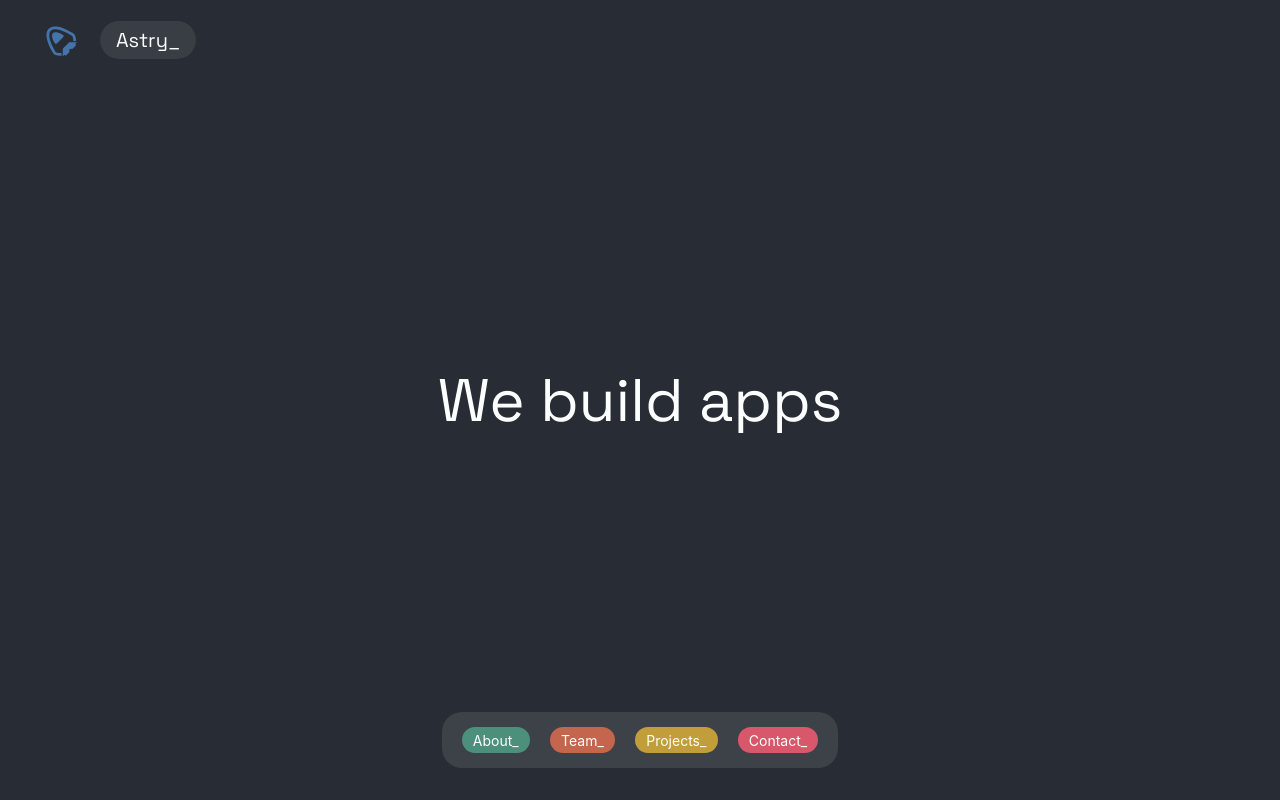
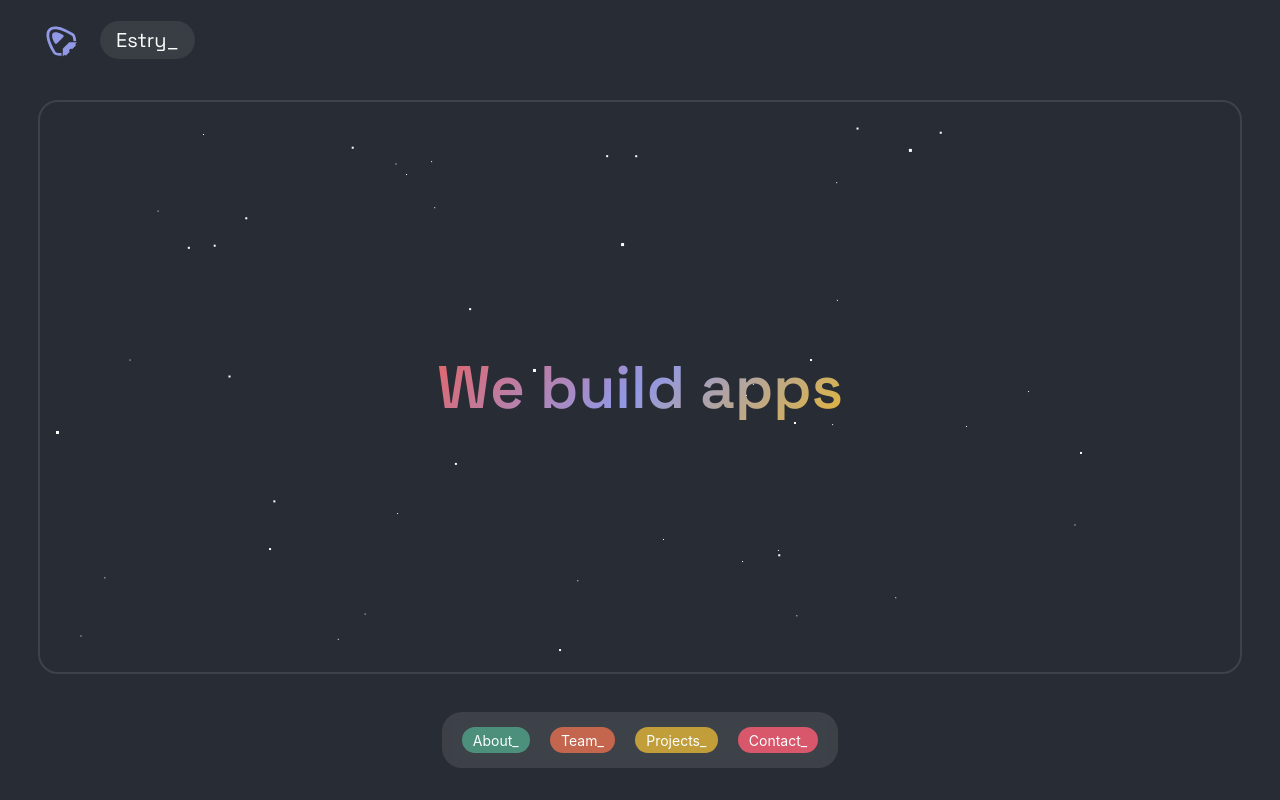
Before and after one commit to Oliver-Redeyoff/astry, a React (Create React App) app in the folder app/: page / in a window 1280 px wide. Shown: the top 800 px of the page. Built offline with nearby package versions, Linux system fonts and the light colour scheme.

Commit message:
Added stars

```diff
--- a/app/src/App.css
+++ b/app/src/App.css
@@ -13,15 +13,22 @@
     --sections-height: 80px;
     --logo-size: 40px;
 
-    --blue-color: 68, 116, 171;
+    /* --blue-color: 68, 116, 171; */
+    --blue-color: 145, 152, 229;
+    --red-color: 230, 100, 101;
     --orange-color: 231, 111, 81;
     --pink-color: 255, 93, 115;
     --yellow-color: 228, 182, 55;
     --green-color: 81, 164, 138;
-    --dark-color: 40, 44, 52;
+    --dark-color: 50, 54, 62;
+    --darker-color: 40, 44, 52;
+    --darkerer-color: 30, 34, 42;
     --light-color: 251, 255, 254;
+    --lighter-color: 255, 255, 255;
 
-    --bg-color: var(--dark-color);
+    --bg-color: var(--darker-color);
+    --bg-lighter-color: var(--dark-color);
+    --bg-darker-color: var(--darkerer-color);
     --text-color: var(--light-color);
     --primary-color: var(--blue-color);
 }
--- a/app/src/components/pages/Home.js
+++ b/app/src/components/pages/Home.js
@@ -4,10 +4,81 @@ import '../../css/pages/team.css'
 import '../../css/pages/projects.css'
 import '../../css/pages/contact.css'
 
+import { useState, useEffect } from 'react'
+
 import Logo from '../misc/logo.js'
 
 
 function Home() {
+
+    var sloganIndex = 0
+    const slogan_texts = [
+        "We build apps",
+        "We build websites",
+        "We are Astry"
+    ]
+
+    // const [sloganIndex, setSloganIndex] = useState(0)
+    const [slogan, setSlogan] = useState("")
+    const [starLocations, setStarLocations] = useState([])
+
+    useEffect(() => {
+        const timer = setTimeout(() => {
+            updateSloganText("")
+        }, 3000)
+
+        var starCounts = [150, 100, 50]
+        var temp = []
+        for (var level=0 ; level<3 ; level++) {
+            for (var p=0 ; p<starCounts[level] ; p++) {
+                var pos_rand = Math.random()
+                var star_x = (pos_rand * 100 - 50) + "%"
+                var star_y = -(pos_rand * 100 - 50) + "%"
+                var star_delay_factor = Math.random()
+                temp.push([level+1, star_x, star_y, star_delay_factor])
+            }
+        }
+        setStarLocations(temp)
+
+        return () => {clearTimeout(timer)}
+    }, [])
+
+    function updateSloganText(currentSloganText) {
+        var sloganTextAim = slogan_texts[sloganIndex]
+
+        if (currentSloganText == sloganTextAim) {
+            sloganIndex += 1
+            if (sloganIndex >= slogan_texts.length) {
+                return
+            } else {
+                setTimeout(() => {updateSloganText(currentSloganText)}, 3000)
+            }
+        } else {
+            var new_slogan_text = ""
+
+            // figure out if we need to remove a letter of add one
+            var remove_letter = false
+            if (currentSloganText.length != 0) {
+                for (var i=0 ; i<currentSloganText.length ; i++) {
+                    if (currentSloganText.charAt(i) != sloganTextAim.charAt(i)) {
+                        remove_letter = true
+                    }
+                }
+            }
+
+            if (remove_letter == true) {
+                new_slogan_text = currentSloganText.slice(0, currentSloganText.length - 1)
+            } else {
+                var next_letter = sloganTextAim.charAt(currentSloganText.length)
+                new_slogan_text = currentSloganText + next_letter
+            }
+
+            setSlogan(new_slogan_text)
+
+            setTimeout(() => {updateSloganText(new_slogan_text)}, 120)
+
+        }
+    }
 
     return (
         <div className="home">
@@ -23,14 +94,20 @@ function Home() {
                             <div className='smoke'></div>
                         </div>
                     </div>
-                    <div className='header-name box-text'>Astry</div>
+                    <div className='header-name box-text'>Estry</div>
                 </div>
 
                 <div className="welcome-body">
                     <div className='slogan-container'>
-                        <div className='slogan'>
-                            We build apps
-                        </div>
+                        {starLocations.map((star, i) => (
+                            <div className={"star star-" + star[0]} style={{
+                                "left": star[1],
+                                "top": star[2],
+                                "animationDelay": (10 * star[0] * star[3]) + "s",
+                                "animationDuration": (10 * star[0]) + "s"
+                            }} />
+                        ))}
+                        <div className='slogan'><span>{slogan}</span></div>
                     </div>
                 </div>
 
--- a/app/src/css/pages/about.css
+++ b/app/src/css/pages/about.css
@@ -1,7 +1,6 @@
 .about {
     position: relative;
     box-sizing: border-box;
-    background: linear-gradient(rgb(var(--dark-color)), rgba(var(--dark-color), 0.5));
     padding: 20px var(--padding);
     width: 100vw;
     z-index: 20;
--- a/app/src/css/pages/contact.css
+++ b/app/src/css/pages/contact.css
@@ -1,7 +1,6 @@
 .contact {
     position: relative;
     box-sizing: border-box;
-    background: linear-gradient(rgb(var(--dark-color)), rgba(var(--dark-color), 0.5));
     padding: 20px var(--padding);
     width: 100vw;
     z-index: 20;
--- a/app/src/css/pages/home.css
+++ b/app/src/css/pages/home.css
@@ -40,6 +40,15 @@
   }
 }
 
+@keyframes star {
+  0% {
+    transform: translateX(0px) translateY(0px);
+  }
+  100% {
+    transform: translateX(2000px) translateY(2000px);
+  }
+}
+
 .box-text {
   background-color: rgba(255, 255, 255, 0.08);
   padding: 0.3em 0.8em;
@@ -54,6 +63,7 @@
   width: 100vw;
   height: 100vh;
   overflow: hidden;
+  background-color: rgb(var(--bg-lighter-color));
   z-index: 30;
 }
 
@@ -94,7 +104,7 @@
 
 .welcome-header .header-logo .logo-animate .boom {
   position: absolute;
-  background-color: rgb(var(--dark-color));
+  background-color: rgb(var(--bg-color));
   height: 0px;
   width: 0px;
   top: calc(var(--header-height)/2);
@@ -112,7 +122,7 @@
 
 .welcome-header .header-logo .logo-animate .smoke {
   position: absolute;
-  background: linear-gradient(to bottom right, rgba(var(--dark-color), 0.3) 30px, rgba(var(--orange-color), 0.3));
+  background: linear-gradient(to bottom right, rgba(var(--bg-color), 0.3) 30px, rgba(var(--orange-color), 0.3));
   height: min(200vw, 200vh);
   width: min(200vw, 200vh);
   top: 100%;
@@ -126,7 +136,6 @@
   font-family: Space;
   font-size: 20px;
   font-weight: 400;
-  color: rgb(var(--light-color));
   animation-name: appear-slide;
   animation-duration: 1s;
   animation-fill-mode: backwards;
@@ -143,11 +152,16 @@
 
 .welcome-body .slogan-container {
   position: absolute;
+  display: flex;
+  align-items: center;
+  justify-content: center;
   width: calc(100vw - var(--padding)*2);
-  height: calc(100vh - var(--header-height) - 80px);
+  height: calc(100vh - var(--header-height) - 150px);
+  overflow: hidden;
   left: 50%;
-  top: 50%;
-  transform: translateX(-50%) translateY(-50%);
+  top: calc(var(--header-height) + 20px);
+  border: 2px solid rgba(var(--text-color), 0.1);
+  transform: translateX(-50%);
   border-radius: 20px;
   animation-name: appear;
   animation-duration: 1s;
@@ -155,14 +169,38 @@
   animation-delay: calc(var(--rocket-anim-delay) + var(--rocket-anim-time) + var(--boom-anim-time) + 0.1s);
 }
 
+.welcome-body .slogan-container .star {
+  position: absolute;
+  background-color: white;
+  animation-name: star;
+  animation-iteration-count: infinite;
+  animation-timing-function: linear;
+}
+.welcome-body .slogan-container .star-1 {
+  width: 1px;
+  height: 1px;
+}
+
+.welcome-body .slogan-container .star-2 {
+  width: 2px;
+  height: 2px;
+}
+
+.welcome-body .slogan-container .star-3 {
+  width: 3px;
+  height: 3px;
+}
+
 .welcome-body .slogan {
-  position: absolute;
-  left: 50%;
-  top: 50%;
-  color: rgb(var(--light-color));
+  color: rgb(var(--text-color));
+  min-width: 350px;
+  font-weight: 600;
+  background: rgb(var(--red-color));
+  background: linear-gradient(135deg, rgb(var(--red-color)) 0%, rgb(var(--blue-color)) 50%, rgb(var(--yellow-color)) 100%);
+  background-clip: text;
+  -webkit-text-fill-color: transparent;
   font-family: Space;
   font-size: 60px;
-  transform: translateX(-50%) translateY(-50%);
 }
 
 .sections {
@@ -175,7 +213,6 @@
   height: var(--sections-height);
   font-size: 14px;
   padding: 0px var(--padding);
-  color: rgb(var(--light-color));
   box-sizing: border-box;
   margin-top: calc(var(--sections-height) * -1 - 20px);
   animation-name: appear;
@@ -191,6 +228,7 @@
   padding: 15px 20px;
   border-radius: 20px;
   background-color: rgba(var(--text-color), 0.1);
+  backdrop-filter: blur(4px);
 }
 .sections .sections-inner div {
   display: inline-block;
--- a/app/src/css/pages/projects.css
+++ b/app/src/css/pages/projects.css
@@ -1,7 +1,6 @@
 .projects {
     position: relative;
     box-sizing: border-box;
-    background: linear-gradient(rgb(var(--dark-color)), rgba(var(--dark-color), 0.5));
     padding: 20px var(--padding);
     width: 100vw;
     z-index: 20;
--- a/app/src/css/pages/team.css
+++ b/app/src/css/pages/team.css
@@ -1,7 +1,6 @@
 .team {
     position: relative;
     box-sizing: border-box;
-    background: linear-gradient(rgb(var(--dark-color)), rgba(var(--dark-color), 0.5));
     padding: 20px var(--padding);
     width: 100vw;
     z-index: 20;
```
